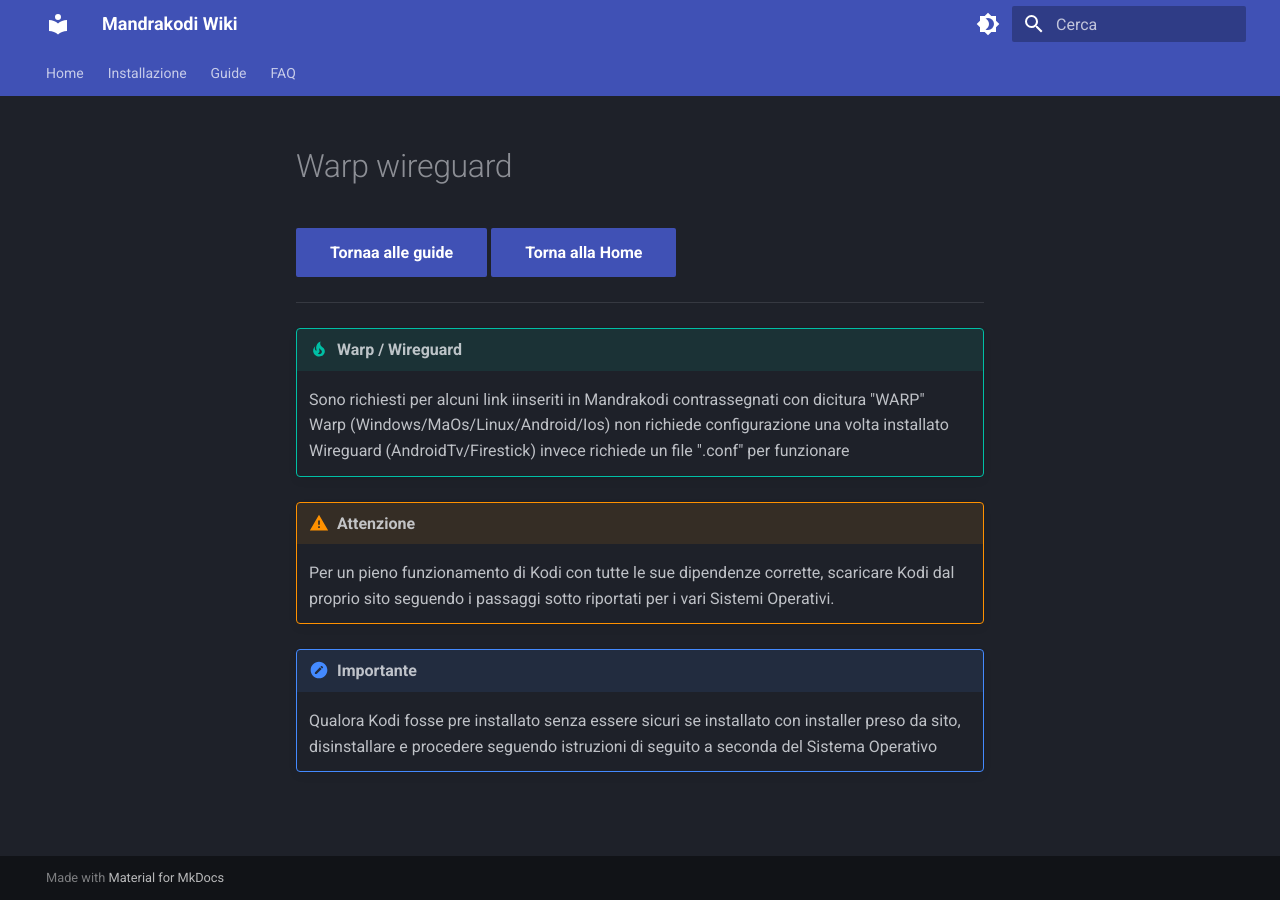
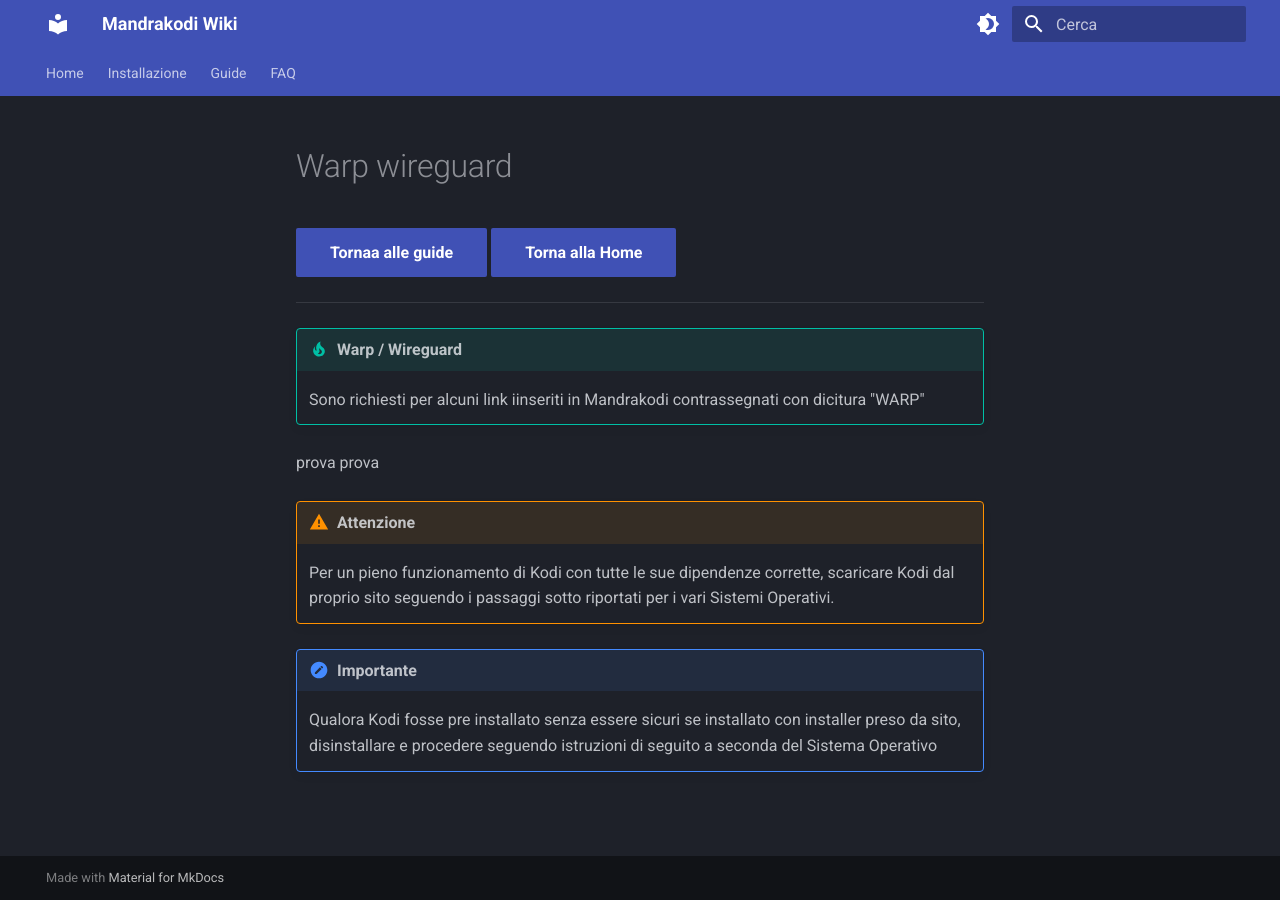
Before and after one commit to campipaolo/Mandrakodi-Wiki, an MkDocs documentation site: the page built from docs/guide/warp_wireguard.md, in a window 1280 px wide. Built offline with MkDocs 1.6.1 and Material for MkDocs 9.7.7, drawn with Linux system fonts in a browser that asks for light colours.

Commit message:
<br>
test

```diff
--- a/docs/guide/warp_wireguard.md
+++ b/docs/guide/warp_wireguard.md
@@ -3,7 +3,8 @@
 ------
 
 !!! tip "Warp / Wireguard"
-    Sono richiesti per alcuni link iinseriti in Mandrakodi contrassegnati con dicitura "WARP" <br>Warp (Windows/MaOs/Linux/Android/Ios) non richiede configurazione una volta installato <br>Wireguard (AndroidTv/Firestick)  invece richiede un file ".conf" per funzionare
+    Sono richiesti per alcuni link iinseriti in Mandrakodi contrassegnati con dicitura "WARP"  <br>
+prova prova
 
 
 
```
